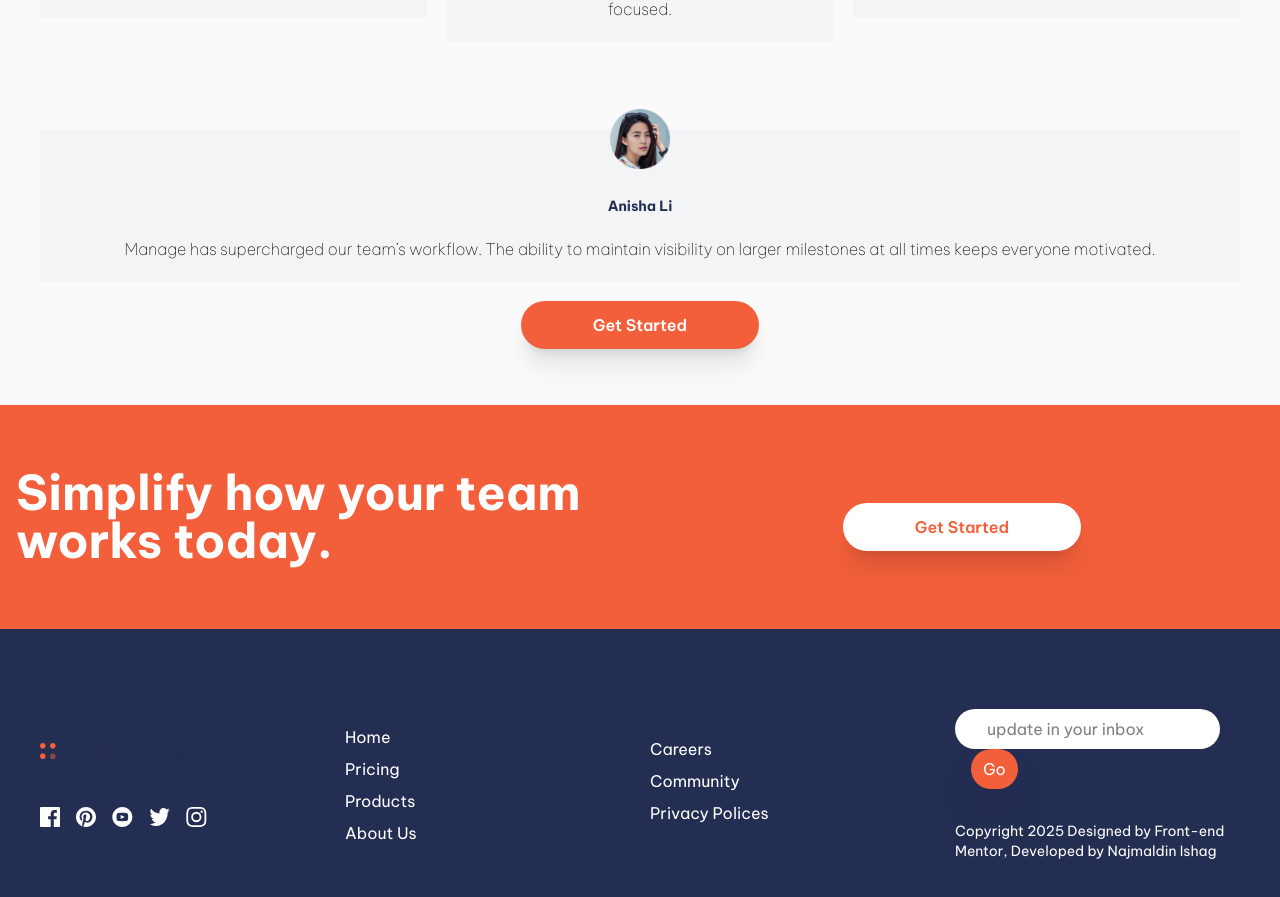
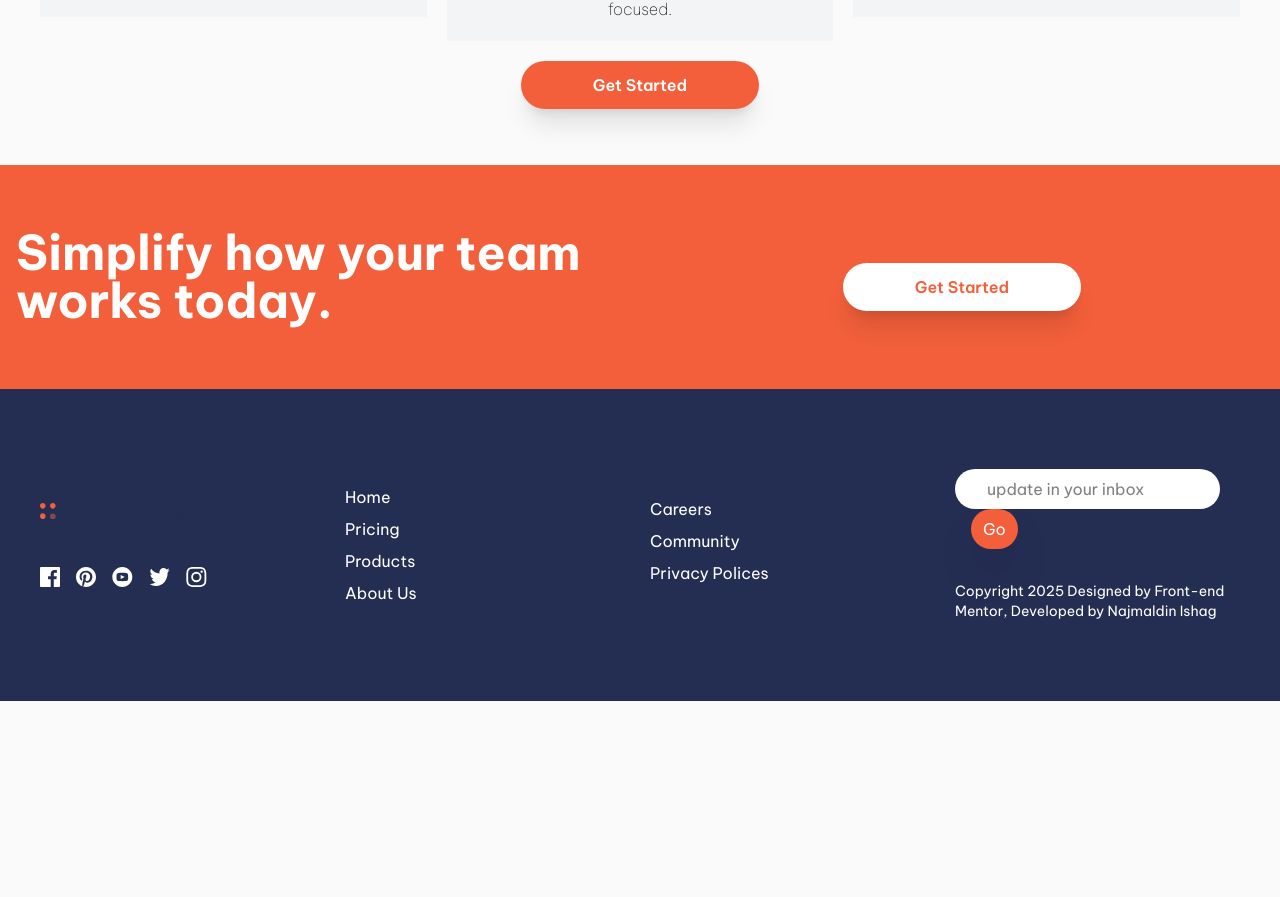
Before and after one commit to Najmaldin-ishag/manage-landing-page, a React (Vite) app: page / in a window 1280 px wide. Shown: the part 1752-2649 px from the top of the page. After the commit the page ends 2453 px from the top, so only its background shows below. Built offline with nearby package versions, Linux system fonts and the light colour scheme.

Commit message:
update Testimonials.jsx

```diff
--- a/src/Sections/Testimonials.jsx
+++ b/src/Sections/Testimonials.jsx
@@ -35,7 +35,7 @@ const Testimonials = () => {
       </div>
 
       {/*  Testimonials on Mobile devices */}
-      <div className=" mt-[5.5rem]  ">
+      <div className=" mt-[5.5rem] lg:hidden md:hidden  ">
         {testimonials.map((item, index) => (
           <div
             key={item.name}
```
